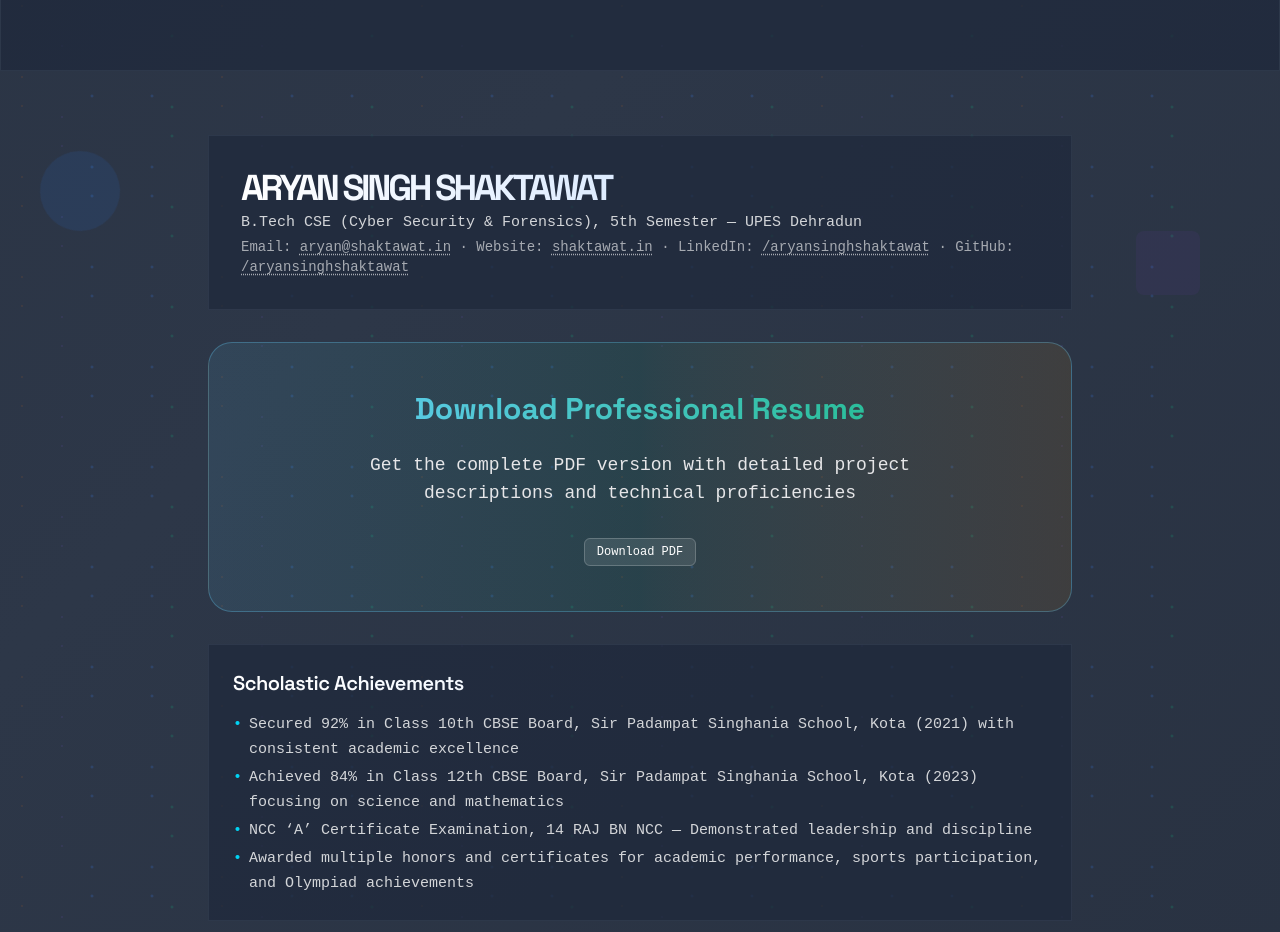
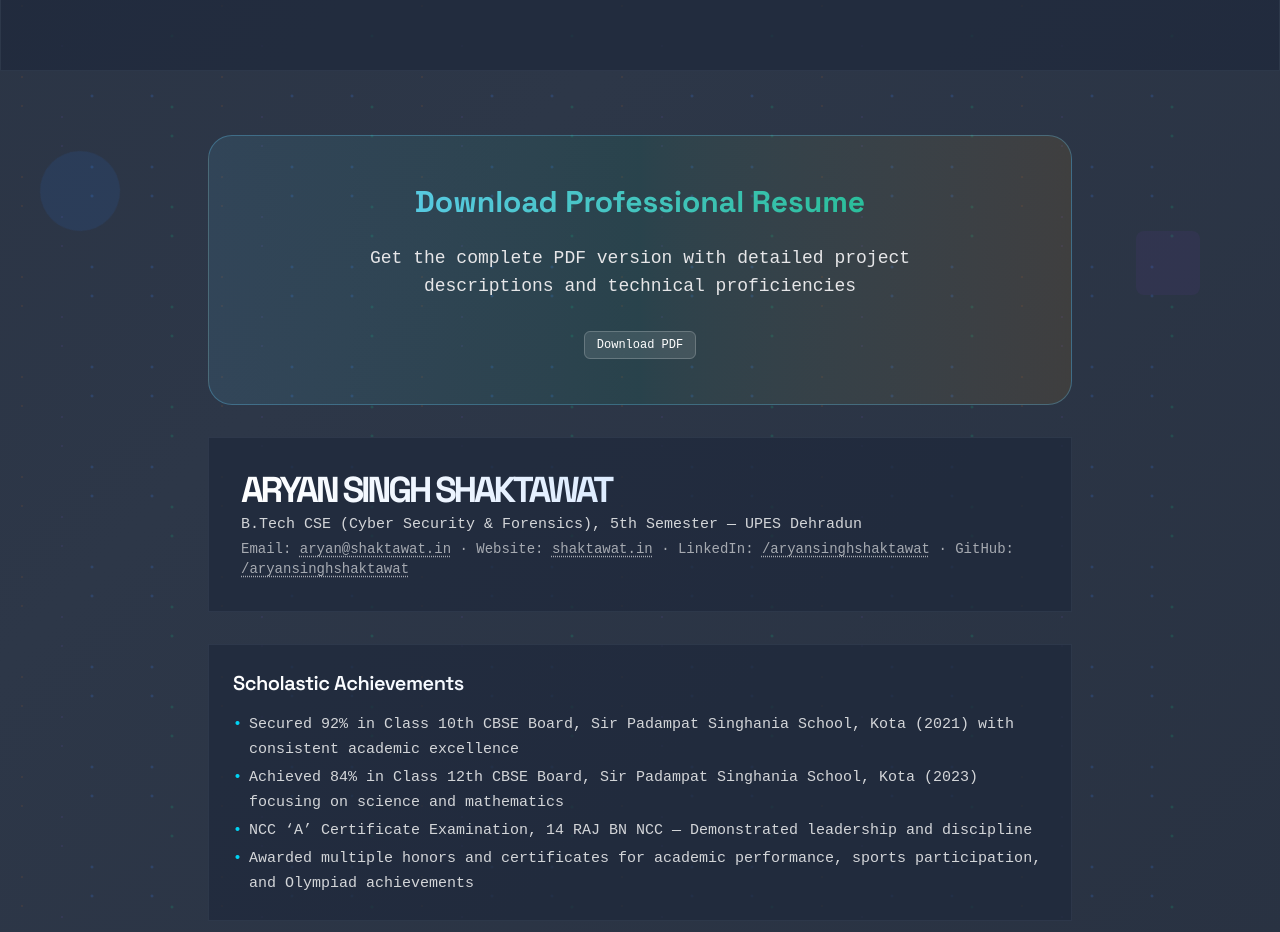
Before and after one commit to aryansinghshaktawat/shaktawat_in, a Next.js app: page /resume in a window 1280 px wide. Shown: the part 1080-2012 px from the top of the page. Built offline with nearby package versions, Linux system fonts and the light colour scheme; a web font is replaced by a local one.

Commit message:
fix resume download button 3

```diff
--- a/src/components/sections/Resume.tsx
+++ b/src/components/sections/Resume.tsx
@@ -27,6 +27,15 @@
       </div>
 
       <div className="relative z-10 max-w-4xl mx-auto px-4 py-10 md:py-16">
+        {/* Download Resume Section */}
+        <div className="bg-gradient-to-r from-[#65cdf9]/10 via-[#10b981]/10 to-[#f59e0b]/10 border border-[#65cdf9]/30 rounded-3xl p-12 text-center mb-8 animate-fade-in-up">
+          <h3 className="font-space-grotesk text-3xl font-bold text-transparent bg-clip-text bg-gradient-to-r from-[#65cdf9] to-[#10b981] mb-6">Download Professional Resume</h3>
+          <p className="font-geist-mono text-lg text-[#e6e6e8] mb-8 max-w-2xl mx-auto">Get the complete PDF version with detailed project descriptions and technical proficiencies</p>
+          <Link target="_blank" rel="noopener noreferrer" href="/AryanSinghShaktawat_CSF_Resume.pdf" className="px-3 py-1.5 rounded-md border border-white/20 text-xs font-medium text-white bg-white/10 hover:bg-white/20 transition-all duration-200">
+            Download PDF
+          </Link>
+        </div>
+
         {/* Header */}
         <header className="glass hover-lift p-8 mb-8 animate-fade-in-up">
           <div className="flex flex-col sm:flex-row sm:items-end sm:justify-between gap-3">
@@ -47,15 +56,6 @@
             </div>
           </div>
         </header>
-
-        {/* Download Resume Section */}
-        <div className="bg-gradient-to-r from-[#65cdf9]/10 via-[#10b981]/10 to-[#f59e0b]/10 border border-[#65cdf9]/30 rounded-3xl p-12 text-center mb-8 animate-fade-in-up">
-          <h3 className="font-space-grotesk text-3xl font-bold text-transparent bg-clip-text bg-gradient-to-r from-[#65cdf9] to-[#10b981] mb-6">Download Professional Resume</h3>
-          <p className="font-geist-mono text-lg text-[#e6e6e8] mb-8 max-w-2xl mx-auto">Get the complete PDF version with detailed project descriptions and technical proficiencies</p>
-          <Link target="_blank" rel="noopener noreferrer" href="/AryanSinghShaktawat_CSF_Resume.pdf" className="px-3 py-1.5 rounded-md border border-white/20 text-xs font-medium text-white bg-white/10 hover:bg-white/20 transition-all duration-200">
-            Download PDF
-          </Link>
-        </div>
 
         <Section title="Scholastic Achievements">
           <ul className="space-y-1">
```
